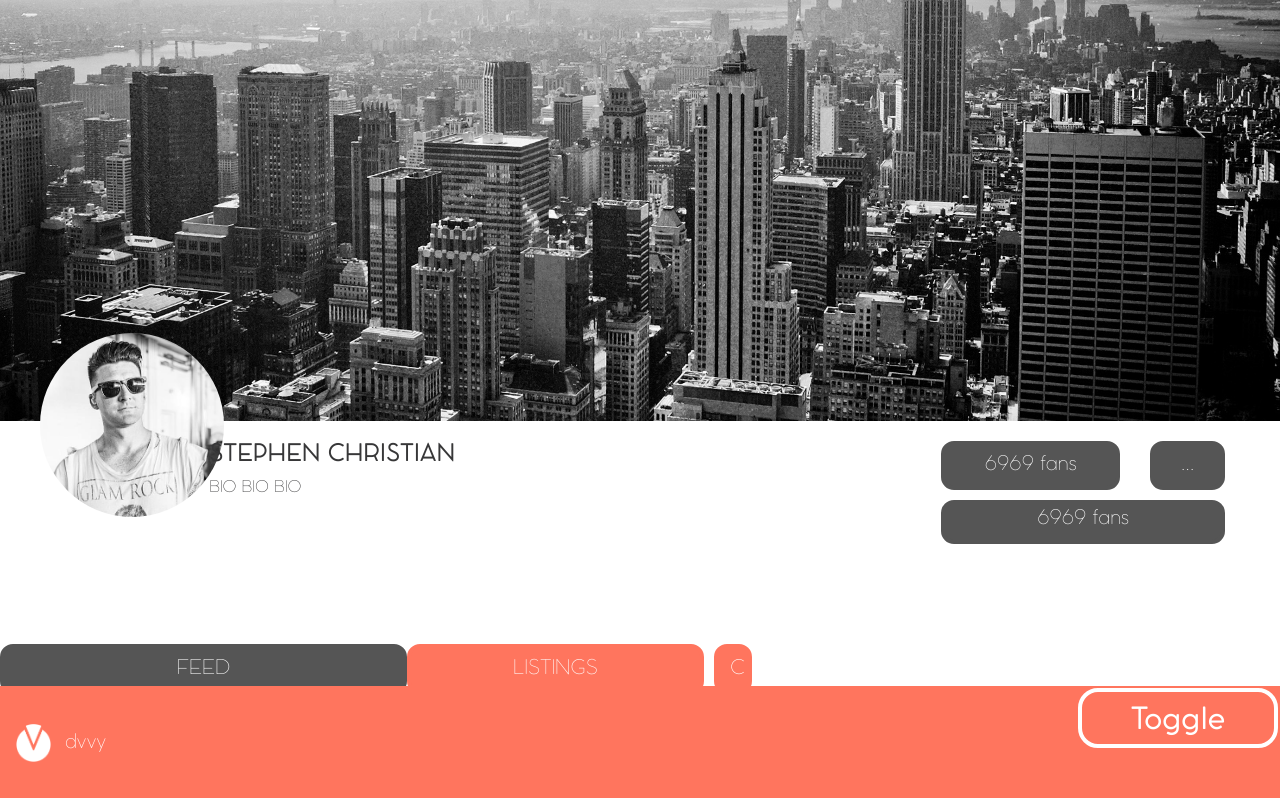
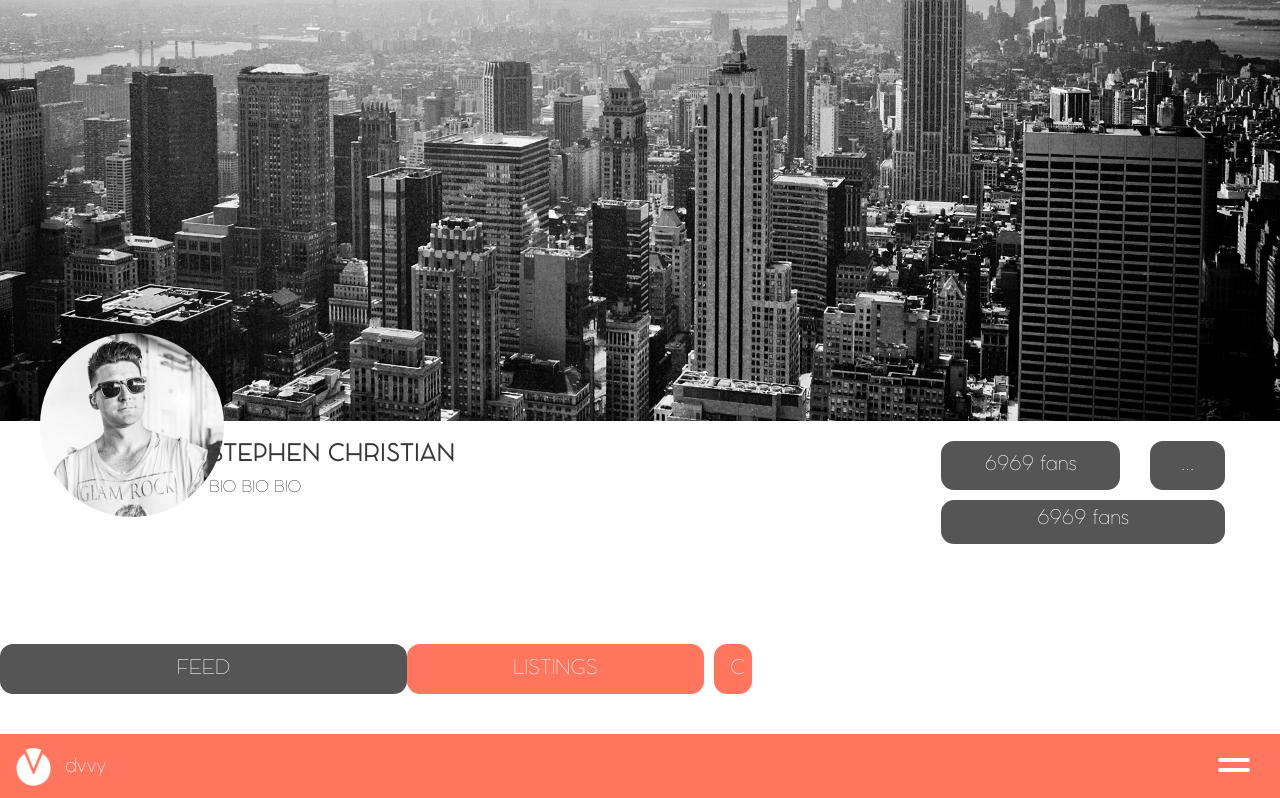
Before and after one commit to barthinator/dvvy-web, a React (Create React App) app in the folder client/: page /profile in a window 1280 px wide. Shown: the top 798 px of the page. Built offline with nearby package versions, Linux system fonts and the light colour scheme; no server answers; what react-pose would draw is missing.

Commit message:
Created a working and animated toggle button for the navigation sidebar.

```diff
--- a/client/src/components/App.js
+++ b/client/src/components/App.js
@@ -47,7 +47,7 @@ class App extends Component {
               <Route exact path="/" component={Signin} />
               <Route exact path="/dashboard" component={Dashboard} />
               <Route exact path="/profile" component={Profile} />
-              {this.state.showFooter && <Footer onToggle={this.toggleSidebar.bind(this)}/>}
+              {this.state.showFooter && <Footer showSidebar={this.state.showSidebar} onToggle={this.toggleSidebar.bind(this)}/>}
             </div>
             <Sidebar showSidebar={this.state.showSidebar} />
           </div>
--- a/client/src/components/Footer.js
+++ b/client/src/components/Footer.js
@@ -1,13 +1,10 @@
 import React, { Component } from 'react';
 import '../styles/footer.css';
 import {
-  Button,
-  Collapse,
   Navbar,
-  NavbarToggler,
   NavbarBrand,
   Nav,
-  NavLink
+  NavItem
   } from 'reactstrap';
 import logo from '../img/logo-white.png';
 //import Payments from './Payments';
@@ -15,14 +12,17 @@ import logo from '../img/logo-white.png';
 export default class Footer extends Component {
 
   render() {
+    const cssClasses = ['burger-button'];
+    if (this.props.showSidebar) { cssClasses.push('open'); }
+
     return (
       <div style={{bottom: 0, position:'fixed', width:'100%', zIndex: 2}}>
         <Navbar color="light" light expand="md">
           <NavbarBrand href={this.props.auth ? '/dashboard' : '/'}>
             <img alt="dvvy logo" src={logo} />dvvy
           </NavbarBrand>
-          <Nav className="ml-auto" navbar>
-            <Button color="secondary" onClick={this.props.onToggle}>Toggle</Button>
+          <Nav className="ml-auto">
+            <label class={cssClasses.join(' ')} onClick={this.props.onToggle} />
           </Nav>
         </Navbar>
       </div>
--- a/client/src/styles/footer.css
+++ b/client/src/styles/footer.css
@@ -15,6 +15,49 @@
   width: 35px !important;
 }
 
-.nav-link{
+.nav-link {
   color: white!important;
 }
+
+.burger-button {
+  text-indent: -9999px;
+  position: relative;
+
+  cursor: pointer;
+
+  margin-right: 20px;
+
+
+  width: 40px;
+  height: 40px;
+}
+
+.burger-button::before,
+.burger-button::after {
+  content: "";
+  position: absolute;
+  top: 0;
+  left: 0;
+  display: block;
+  border-radius: 25px;
+  width: 32px;
+  height: 4px;
+  background-color: white;
+  transition: transform 0.3s ease-in;
+}
+
+.burger-button::before {
+  transform: translateY(15px)
+}
+
+.burger-button::after {
+  transform: translateY(25px)
+}
+
+.burger-button.open::before {
+  transform: translate(0, 20px) rotate(45deg);
+}
+
+.burger-button.open::after {
+  transform: translate(0, 20px) rotate(-45deg);
+}
```
